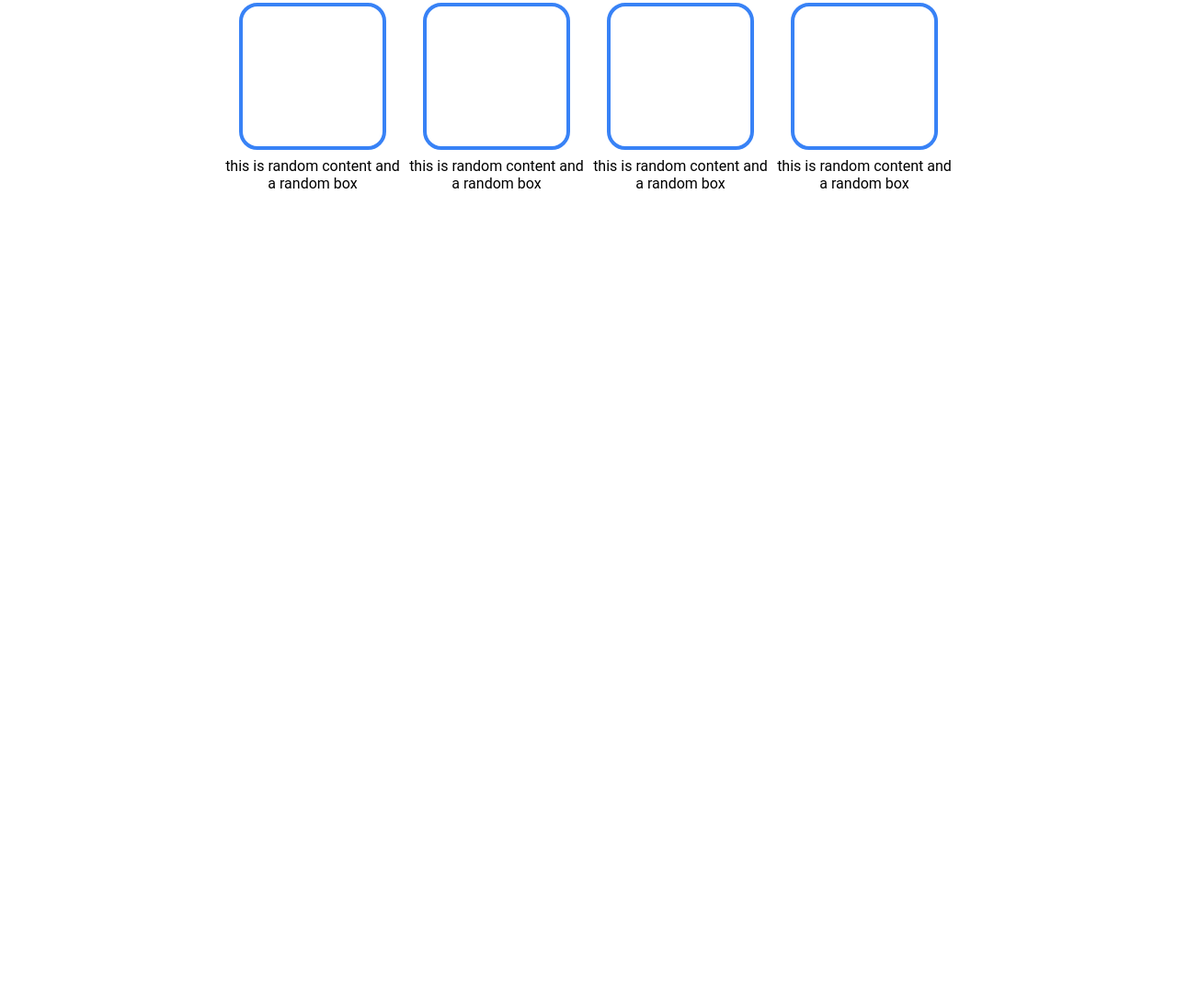
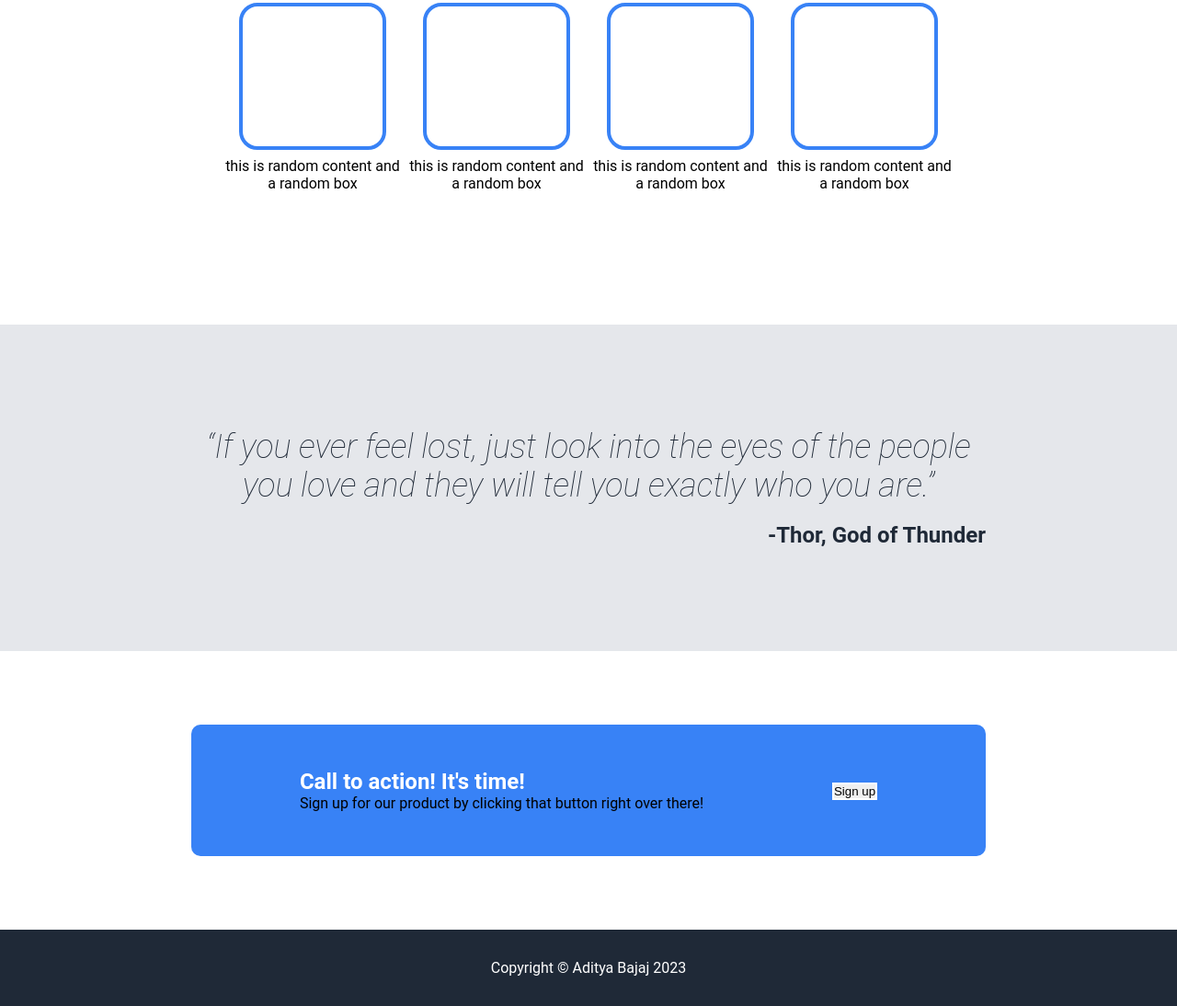
Before and after one commit to bajaj-aditya/demo-website, a plain HTML site: page index.html in a window 1280 px wide. Shown: the part 633-1727 px from the top of the page at 92% size. Before the commit the page ends 986 px from the top, so only its background shows below. Drawn offline with Linux system fonts and the light colour scheme.

Commit message:
added footer and a quote by the God of Thunder.

```diff
--- a/index.html
+++ b/index.html
@@ -23,7 +23,7 @@
     <main>
             <div class="content-left">
                 <h1 class="main-text">This Website is Awesome</h1>
-                <p1 class="wtf">this website has some subtext that goes here, and has smaller font and lighter contrast. I am trying to write more text here, so that I can check if the font is propperly justified or not.</p1>
+                <p1 class="sub-text">this website has some subtext that goes here, and has smaller font and lighter contrast. I am trying to write more text here, so that I can check if the font is propperly justified or not.</p1>
                 </br>
                 <button class="cta">Sign Up</button>
             </div>
@@ -50,8 +50,29 @@
             <div class ="square"></div>
           <p class="secondary">this is random content and a random box</p>
         </div>
+    </div>
 
+    <div class="quote">
+        <em>
+            “If you ever feel lost, just look into the eyes of the people you love and they will tell you exactly who you are.”</em>
+        </br>
+            <p>-Thor, God of Thunder</p>
+    </div>
 
+    <div class="sign-up">
+        <div class="container">
+            <div class="left">
+                <strong>Call to action! It's time!</strong>
+                <p class="secondary">Sign up for our product by clicking that button right over there!</p>
+            </div>
+            <div class="right">
+                <button class="secondary">Sign up</button>
+            </div>
+        </div>
     </div>
+
+    <footer>
+        Copyright &copy; Aditya Bajaj 2023
+    </footer>
 </body>
 </html>
--- a/style.css
+++ b/style.css
@@ -47,11 +47,13 @@ main{
     color: #f9faf8;
     font-size: 48px;
 
+
 }
 
-.wtf{
+.sub-text{
     font-size: 18px;
     color: #e5e7eb;
+
 
 
 }
@@ -59,9 +61,7 @@ main{
 .cta{
     background-color: #3882f6;
     color: #e5e7eb;
-    padding: 10px 30px;
-    display: inline-block;
-    margin: 20px 20px;
+    padding: 10px 10px;
     border: none;
     border-radius: 10px;
     text-align: center;
@@ -82,6 +82,10 @@ main{
 .content-left{
     padding: 50px 50px;
     margin: 50px 50px;
+    display: flex;
+    flex-direction: column;
+    flex:1
+    gap: 10em;
 }
 
 .second{
@@ -123,3 +127,64 @@ main{
     justify-content: baseline;
     margin: 2em;
 }
+
+.quote{
+    display: flex;
+    flex-direction: column;
+    background-color: #E5E7EB;
+    padding: 7em 13em;
+
+    text-align: center;
+    justify-content: center;
+}
+
+.quote em{
+    font-size: 36px;
+    font-weight: 100;
+    color: #1f2937;
+
+
+}
+
+.quote p{
+    align-self: flex-end;
+    font-weight: bolder;
+    font-size: 24px;
+    color: #1f2937;
+}
+
+footer {
+    background-color: #1f2937;
+    color: #FFF;
+    display: flex;
+    justify-content: center;
+    align-items: center;
+    padding: 2em 0;
+}
+
+/* SIGN UP */
+.sign-up {
+    display: flex;
+    justify-content: center;
+    align-items: center;
+    padding: 5em 13em;
+}
+
+.container {
+    display: flex;
+    justify-content: space-around;
+    align-items: center;
+    background-color: #3882F6;
+    padding: 3em;
+    width: 100%;
+    border-radius: 10px;
+}
+
+.container button {
+    border: 2px solid #FFF;
+}
+
+strong {
+    font-size: 24px;
+    color: #FFF;
+}
```
